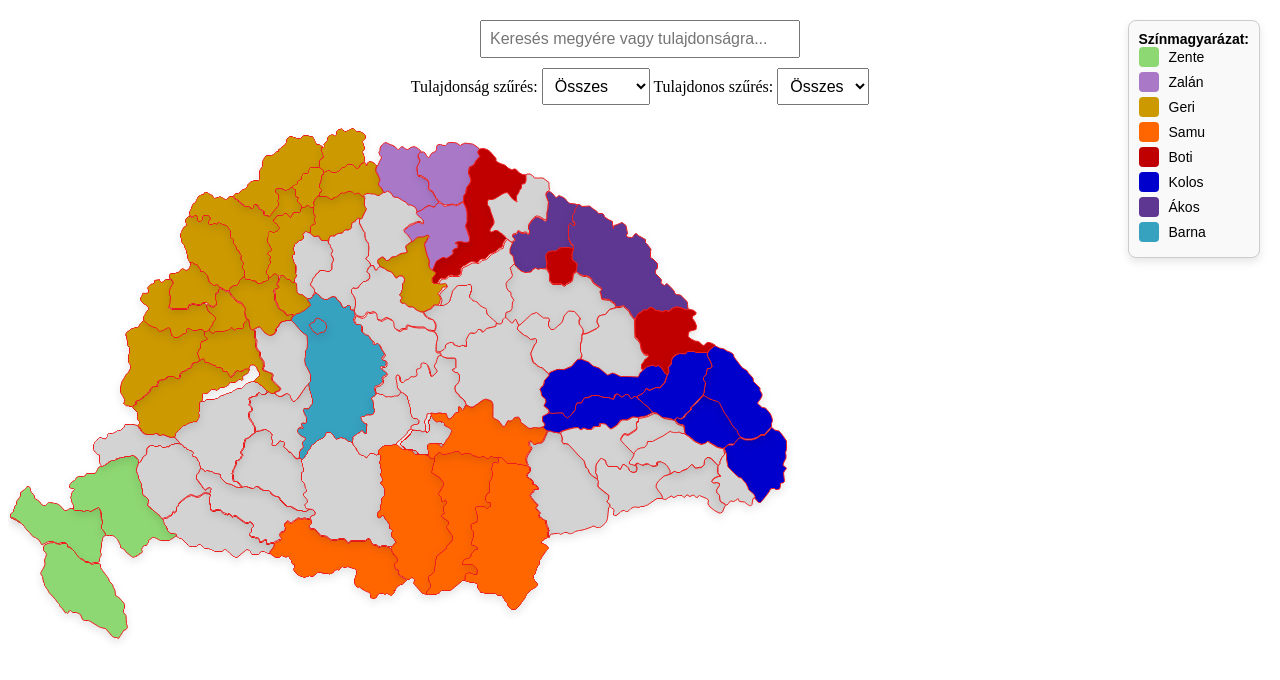
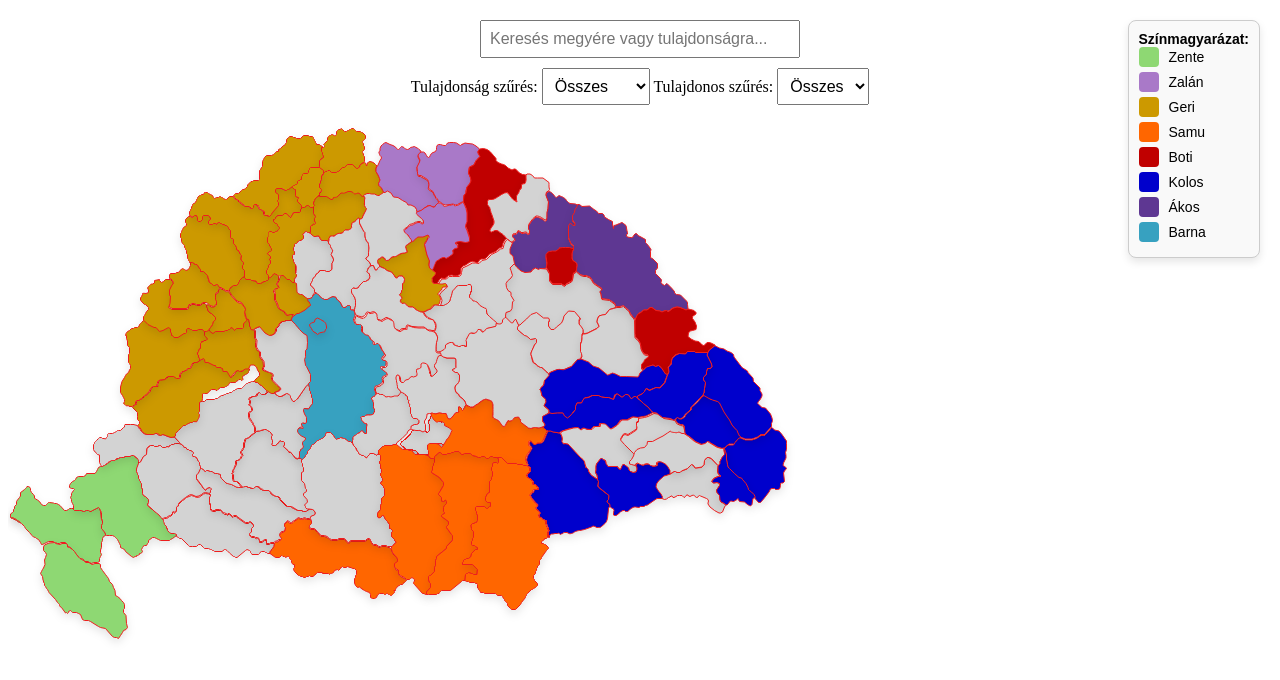
Before and after one commit to Zalan1885/Palyiterkep, a plain HTML site: page index.html in a window 1280 px wide. Shown: the top 680 px of the page. Drawn offline with Linux system fonts and the light colour scheme.

Commit message:
2025.01.19
A terület tulajdonosok frisitése. Kolos ( Brassó Szeben Hunyad)

```diff
--- a/index.html
+++ b/index.html
@@ -185,7 +185,7 @@
     'Bács-Bodrog': { left: '292.5px', top: '306.5px', info: 'Bács-Bodrog', attributes: ['szőlő/bor', 'cukor', 'búza', 'kukorica', 'állat'], owner: null },
     'Torontál': { left: '368.5px', top: '318.5px', info: 'Torontál', attributes: ['búza', 'kukorica'], owner: 'Samu' },
     'Temes': { left: '417.5px', top: '325.5px', info: 'Temes', attributes: ['gépgyártás', 'szén'], owner: 'Samu'  },
-    'Hunyad': { left: '516.5px', top: '305px', info: 'Hunyad', attributes: ['vas-és fémipar', 'arany', 'állat', 'vasérc'], owner: null },
+    'Hunyad': { left: '516.5px', top: '305px', info: 'Hunyad', attributes: ['vas-és fémipar', 'arany', 'állat', 'vasérc'], owner: 'Kolos' },
     'Arad': { left: '418.5px', top: '273px', info: 'Arad', attributes: ['gépgyártás', 'szőlő/bor', 'búza', 'állat'], owner: 'Samu'  },
     'Bihar': { left: '430.92px', top: '191.5px', info: 'Bihar', attributes: ['élelmiszeripar', 'cukor', 'állat'], owner: null },
     'Szilágy': { left: '508.5px', top: '185px', info: 'Szilágy', attributes: ['fa', 'búza', 'kukorica'], owner: null },
@@ -195,7 +195,7 @@
     'Kolozs': { left: '531px', top: '233px', info: 'Kolozs', attributes: ['könnyűipar', 'egyetem'], owner: 'Kolos' },
     'Torda-Aranyos': { left: '533.5px', top: '268px', info: 'Torda-Aranyos', attributes: ['arany', 'állat'], owner: 'Kolos' },
     'Alsó-Fehér': { left: '550.5px', top: '291px', info: 'Alsó-Fehér', attributes: ['szőlő/bor', 'arany', 'állat'], owner: null },
-    'Szeben': { left: '585.5px', top: '332px', info: 'Szeben', attributes: ['vas-és fémipar', 'szén'], owner: null },
+    'Szeben': { left: '585.5px', top: '332px', info: 'Szeben', attributes: ['vas-és fémipar', 'szén'], owner: 'Kolos' },
     'Fogaras': { left: '647px', top: '331.5px', info: 'Fogaras', attributes: ['állat'], owner: null },
     'Kis-Küküllő': { left: '610.5px', top: '286.5px', info: 'Kis-Küküllő', attributes: ['szőlő/bor', 'búza'], owner: null },
     'Udvarhely': { left: '665.5px', top: '269.5px', info: 'Udvarhely', attributes: ['búza', 'kukorica'], owner: 'Kolos' },
@@ -209,7 +209,7 @@
     'Abaúj-Torna': { left: '395px', top: '75.5px', info: 'Abaúj-Torna', attributes: ['arany', 'vas-és fémipar'], owner: 'Zalán' },
     'Túrócz': { left: '283.5px', top: '41.5px', info: 'Túrócz', attributes: ['fa'], owner: 'Geri' },
     'Nagy-Küküllő': { left: '620.5px', top: '305px', info: ' Nagy-Küküllő ', attributes: ['fa', 'búza'], owner: null },
-    'Brassó': { left: '703px', top: '322px', info: 'Brassó', attributes: ['könnyűipar'], owner: null },    };
+    'Brassó': { left: '703px', top: '322px', info: 'Brassó', attributes: ['könnyűipar'], owner: 'Kolos' },    };
 
     const tooltip = document.getElementById('tooltip');
 
```
